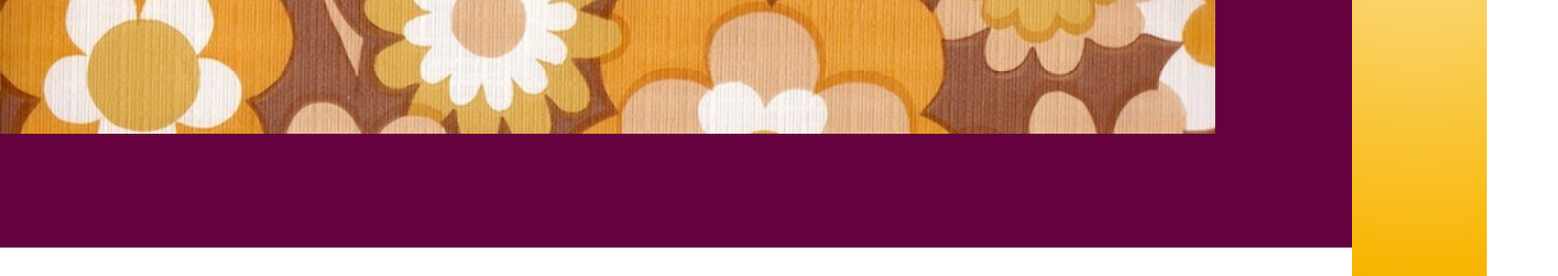
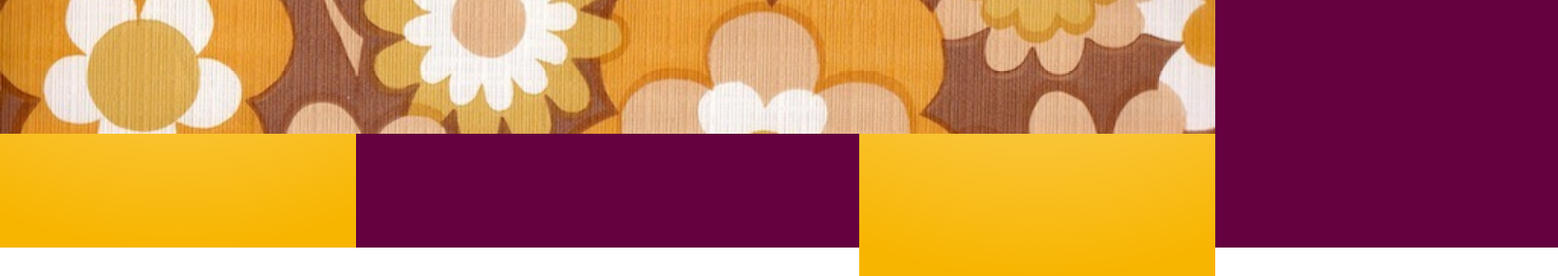
Before and after one commit to elibretti/Revolutions, a website built with webpack: page index.html in a window 1280 px wide. Shown: the part 739-1030 px from the top of the page at 95% size, 1641 px wide, since content can reach past the window. Built offline with nearby package versions, Linux system fonts and the light colour scheme.

Commit message:
make canvas absolute

```diff
--- a/assets/main.css
+++ b/assets/main.css
@@ -1,7 +1,7 @@
 body{
     text-align: center;
     display: flex;
-    justify-content: center;
+    justify-content: space-between;
     font-family: 'Ultra', serif;
     font-weight: 200;
     background-position: 50%;
@@ -11,7 +11,8 @@ body{
 }
 
 #main-canvas {
-    z-index: 1;
+    position: absolute;
+    left: 11%;
     background-color: #64013E;
 }
 
@@ -118,20 +119,21 @@ button span, button div {
 .header{
     float: right;
     height: 100%;
-    width: 92%;
     writing-mode: vertical-lr;
     text-orientation: upright;
     background: radial-gradient(circle farthest-side, #fceabb, #f8b500);
     background-repeat: no-repeat;
-    padding: 30px 15px 0 0;
+    padding: 30px 0 0 0;
+    width: 100%;
     color: black;
+    margin: 0;
 }
 .header h1{
     text-align: start;
-    margin: 15px 0 ;
-    padding:0;
+    margin: 15px 0;
+    padding: 0;
     font-size: 55px;
-
+    margin-left: 85px;
 
 }
 .header h2{
```
